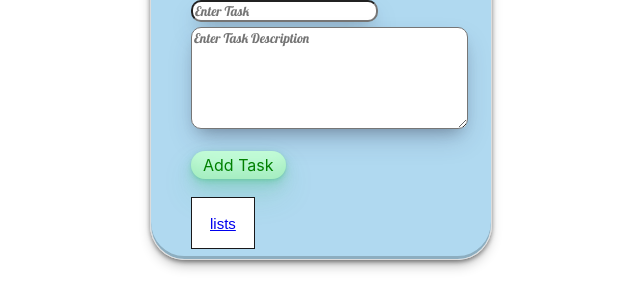
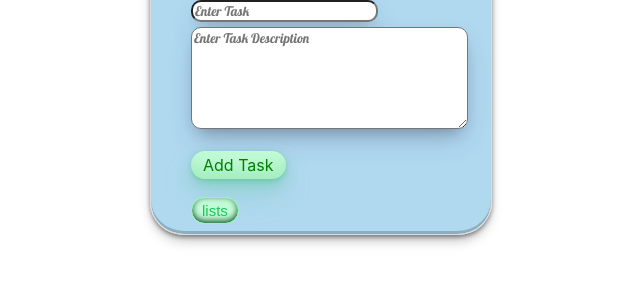
Before and after one commit to Vyshna-vi/Task, a website: page public/addtask.html in a window 1280 px wide. Shown: the part 142-450 px from the top of the page, without its empty margins (358-998 px from the left). Drawn offline with nearby package versions, Linux system fonts and the light colour scheme; a web font is replaced by a local one.

Commit message:
continuing css

```diff
--- a/public/css/style.css
+++ b/public/css/style.css
@@ -31,18 +31,20 @@
 .listbtn {
   position: relative;
   overflow: hidden;
-  border: 1px solid #18181a;
-  color: #18181a;
+  border: 1px solid ;
+  color: #96f6b9;
   display: inline-block;
   font-size: 15px;
   line-height: 15px;
-  padding: 18px 18px 17px;
+  padding: 5px 10px;
   text-decoration: none;
   cursor: pointer;
-  background: #fff;
+  background: #c2fbd7;
   user-select: none;
   -webkit-user-select: none;
   touch-action: manipulation;
+  border-radius: 100px;
+  box-shadow: rgba(50, 93, 72, 0.856) 0px 50px 100px -20px, rgba(9, 80, 33, 0.616) 0px 30px 60px -30px, rgb(13, 80, 40) 0px -2px 6px 0px inset;
 }
 
 .listbtn span:first-child {
@@ -67,13 +69,15 @@
 }
 
 .listbtn:after {
-  content: "";
+  content: "List";
+  font-size: 10px;
   position: absolute;
+  color: rgb(47, 205, 121);
   bottom: -50%;
   left: 0;
   width: 100%;
   height: 100%;
-  background-color: black;
+  background-color: rgb(69, 68, 68);
   transform-origin: bottom center;
   transition: transform 600ms cubic-bezier(0.48, 0, 0.12, 1);
   transform: skewY(9.3deg) scaleY(0);
@@ -89,6 +93,10 @@
   transform: translateX(-50%) translateY(-100%);
   opacity: 1;
   transition: all 900ms cubic-bezier(0.48, 0, 0.12, 1);
+}
+.listlink{
+  color: #1ac85a;
+  text-decoration: none;
 }
 .addbtn {
   background-color: #c2fbd7;
```
